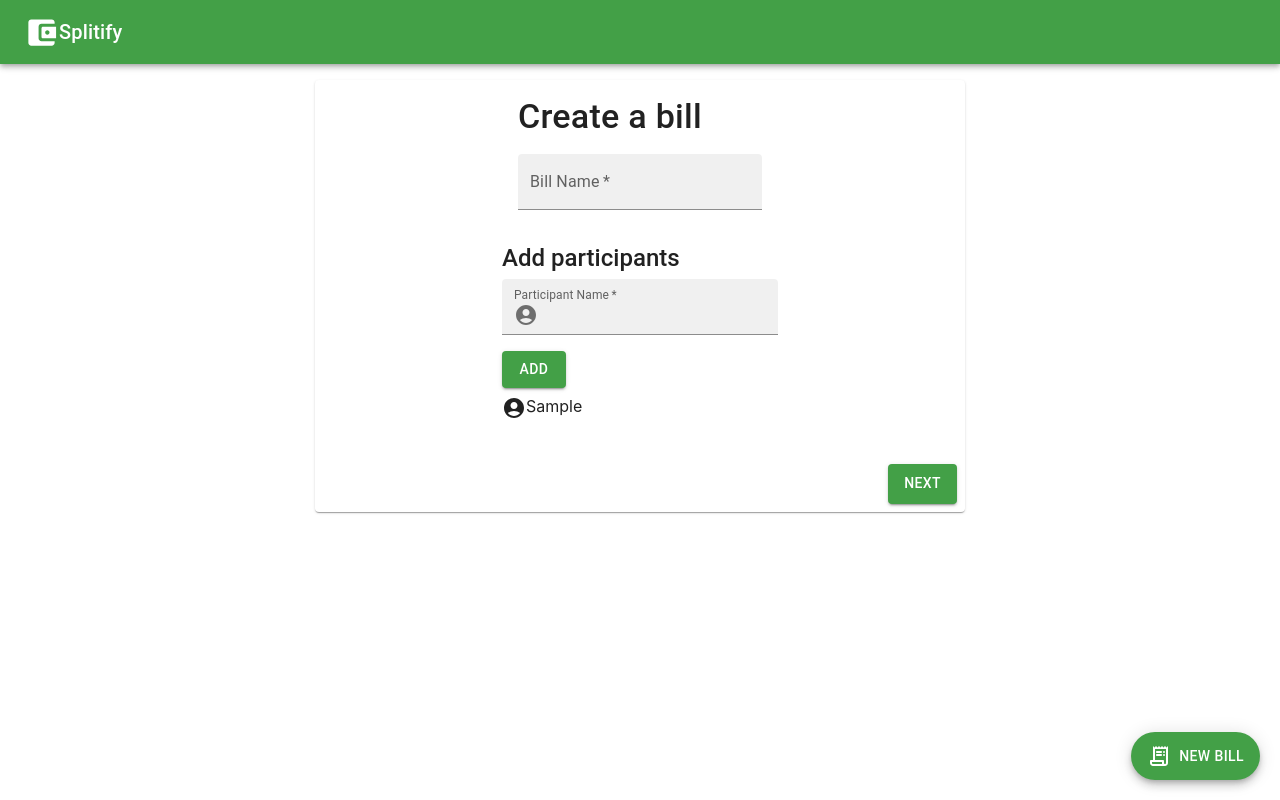
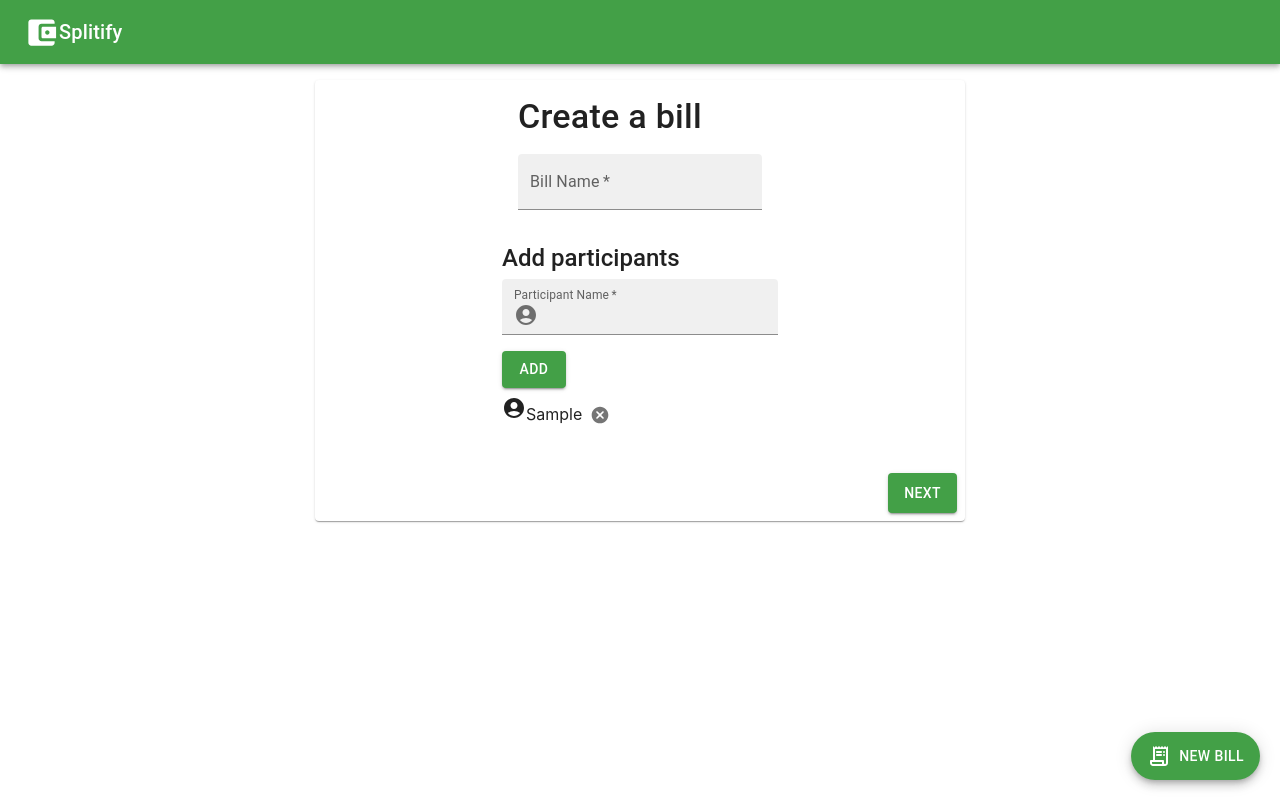
Before and after one commit to VeejayG98/Splitify, a React (Create React App) app in the folder frontend/: page / in a window 1280 px wide. Both pictures are taken after typing "Sample" into the empty fields and a click on the button "ADD". Built offline with nearby package versions, Linux system fonts and the light colour scheme.

Commit message:
Added the feature of deleting participants

```diff
--- a/frontend/src/BillInfo.js
+++ b/frontend/src/BillInfo.js
@@ -4,6 +4,7 @@ import {
   CardActions,
   CardContent,
   Grid,
+  IconButton,
   InputAdornment,
   Paper,
   TextField,
@@ -11,6 +12,7 @@ import {
 } from "@mui/material";
 import { green } from "@mui/material/colors";
 import AccountCircleRoundedIcon from "@mui/icons-material/AccountCircleRounded";
+import CancelRoundedIcon from "@mui/icons-material/CancelRounded";
 import { useContext, useState } from "react";
 import { BillContext } from "./context/BillContext";
 import { Box } from "@mui/system";
@@ -27,14 +29,22 @@ function BillInfo() {
     setBillName,
   } = useContext(BillContext);
 
-  const addItems = () => {
+  const addParticipant = () => {
     if (name.length !== 0) {
       setParticipants((oldParticipants) => {
         oldParticipants.add(name);
         return oldParticipants;
-      })
+      });
       setName("");
     }
+  };
+
+  const deleteParticipant = (event) => {
+    setParticipants((oldParticipants) => {
+      oldParticipants = new Set([...oldParticipants]);
+      oldParticipants.delete(event.currentTarget.id);
+      return oldParticipants;
+    });
   };
 
   return (
@@ -102,7 +112,7 @@ function BillInfo() {
                 }}
                 onKeyDown={(e) => {
                   if (e.key == "Enter") {
-                    addItems();
+                    addParticipant();
                     setName("");
                   }
                 }}
@@ -110,27 +120,36 @@ function BillInfo() {
               />
             </Grid>
             <Grid item marginTop={2}>
-              <Button variant="contained" color="primary" onClick={addItems}>
+              <Button
+                variant="contained"
+                color="primary"
+                onClick={addParticipant}
+              >
                 Add
               </Button>
             </Grid>
             <Grid item>
-              {[...participants].map((participant, id) => (
               <Grid
                 container
                 marginTop={1}
-                  alignContent="center"
+                display="flex"
+                alignContent="left"
                 justifyContent="left"
-                  key={id}
+                direction="column"
               >
-                  <Grid item>
+                {[...participants].map((participant, pid) => (
+                  <Grid item key={pid}>
                     <AccountCircleRoundedIcon />
-                  </Grid>
-                  <Grid item>
                     <Typography variant="h7">{participant}</Typography>
-                  </Grid>
+                    <IconButton onClick={deleteParticipant} id={participant}>
+                      <CancelRoundedIcon
+                        fontSize="small"
+                        // sx={{ marginBottom: 5 }}
+                      />
+                    </IconButton>
                   </Grid>
                 ))}
+              </Grid>
             </Grid>
           </Grid>
         </CardContent>
--- a/frontend/src/pages/Home.js
+++ b/frontend/src/pages/Home.js
@@ -4,8 +4,7 @@ import ReceiptLongRoundedIcon from "@mui/icons-material/ReceiptLongRounded";
 import { green } from "@mui/material/colors";
 import { createTheme } from "@mui/material";
 import { useNavigate } from "react-router-dom";
-import { useEffect, useState } from "react";
-import BillInfo from "../BillInfo";
+import { useState } from "react";
 import { BillContext } from "../context/BillContext";
 import PageSwitcher from "./PageSwitcher";
 
```
Lines whose indentation alone changed are shown as unchanged.
